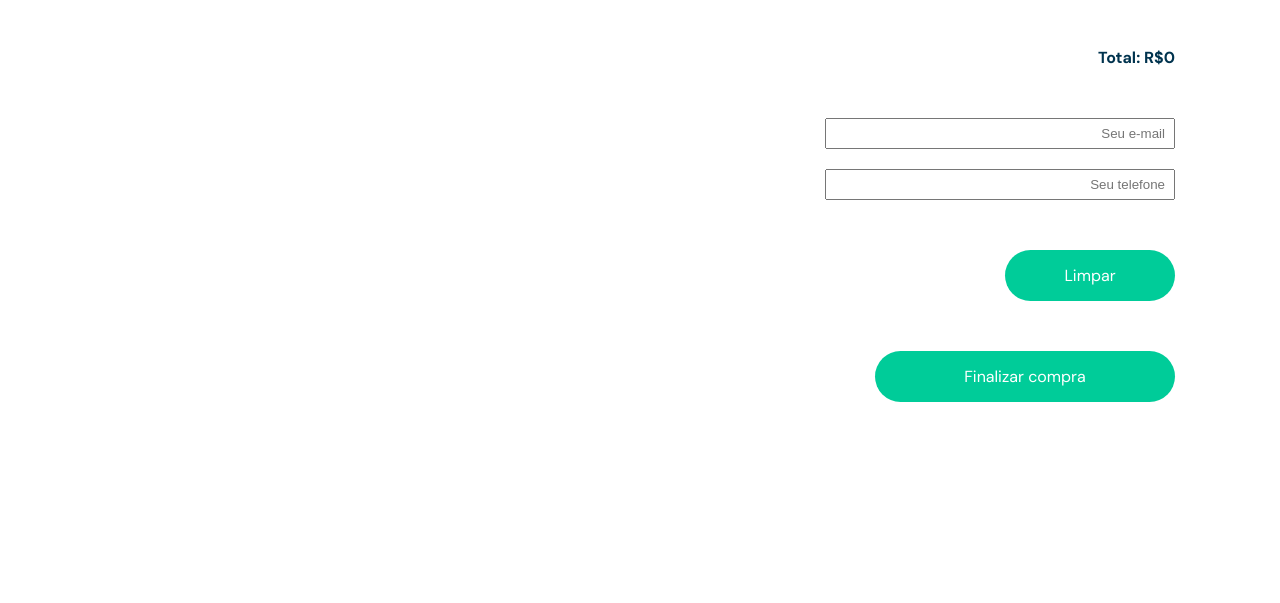
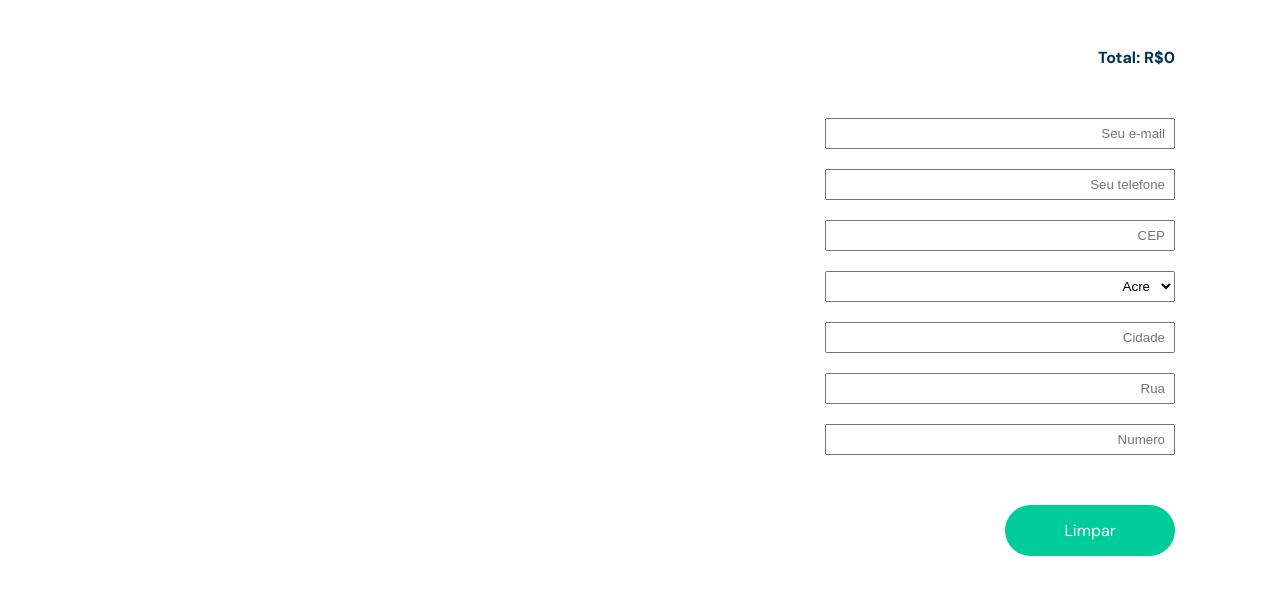
Before and after one commit to marcelorruys/ProjIntegradoLIMA1, a plain HTML site: page carrinho.html in a window 1280 px wide. Shown: the part 152-755 px from the top of the page. Drawn offline with Linux system fonts and the light colour scheme.

Commit message:
CorrecaoProj

```diff
--- a/assets/css/style.css
+++ b/assets/css/style.css
@@ -473,6 +473,14 @@ body{
 	max-width: 350px;
 	text-align: right;
 }
+.form-control select {
+	padding: 6px 8px;
+	margin-left: auto;
+	margin-right: 50px;
+	width: 100%;
+	max-width: 350px;
+	text-align: right;
+}
 /* criando menu mobile lateral */
 #mascara:target .menu-container{
 	width: 250px;
--- a/carrinho.html
+++ b/carrinho.html
@@ -33,6 +33,7 @@
 			</nav>
 		</div>
 	</header>
+	<main>
 		<div id="mascara">
 			<div class="menu-container">
 				<div class="fechar">
@@ -51,25 +52,55 @@
 			</div>
 		</div>
 
-	<main id="contato">
+		<section id="contato">
 			<div class="container">
 				<h2 class="title">Seu <span style="color: #00cc99;">carrinho</span></h2>
 				<div class="grid-cart">
-
 				</div>
-
 				<div class="valor-total" style="margin-right: 50px; text-align: right; margin-top: 50px; font-weight: bold;">
-
 				</div>
-
 				<div class="form-control">
 					<input placeholder="Seu e-mail" type="email" name="email" id="email-input">
 					<input placeholder="Seu telefone" type="text" name="telefone" id="tel-input">
+					<input placeholder="CEP" type="text" name="CEP">
+					<select id="estados" name="estados">
+						<option value="AC">Acre</option>
+						<option value="AL">Alagoas</option>
+						<option value="AP">Amapá</option>
+						<option value="AM">Amazonas</option>
+						<option value="BA">Bahia</option>
+						<option value="CE">Ceará</option>
+						<option value="DF">Distrito Federal</option>
+						<option value="ES">Espírito Santo</option>
+						<option value="GO">Goiás</option>
+						<option value="MA">Maranhão</option>
+						<option value="MT">Mato Grosso</option>
+						<option value="MS">Mato Grosso do Sul</option>
+						<option value="MG">Minas Gerais</option>
+						<option value="PA">Pará</option>
+						<option value="PB">Paraíba</option>
+						<option value="PR">Paraná</option>
+						<option value="PE">Pernambuco</option>
+						<option value="PI">Piauí</option>
+						<option value="RJ">Rio de Janeiro</option>
+						<option value="RN">Rio Grande do Norte</option>
+						<option value="RS">Rio Grande do Sul</option>
+						<option value="RO">Rondônia</option>
+						<option value="RR">Roraima</option>
+						<option value="SC">Santa Catarina</option>
+						<option value="SP">São Paulo</option>
+						<option value="SE">Sergipe</option>
+						<option value="TO">Tocantins</option>
+					  </select>
+					<input placeholder="Cidade" type="text" name="cidade">
+					<input placeholder="Rua" type="text" name="telefone">
+					<input placeholder="Numero" type="text" name="telefone">
 				</div>
 				<div class="bt-destaque limpar" onclick="deletarProduto()">Limpar</div>
 				<div onclick="finalizarPedido()" class="bt-destaque finalizar-compra" style="width: 100%; margin-right: 50px; cursor: pointer;">Finalizar compra</div>
 			</div>
 
+		</section>
 	</main>
 	<footer id="rodape">
 		<p>Todos os direitos Reservados<br>
```
Also changed, not shown: fale_conosco.html (+3 -2 lines), index.html (+5 -3 lines), pedidos.html (+3 -1 lines), produto.html (+3 -1 lines), produtos.html (+4 -2 lines), sobre_nos.html (+3 -1 lines). Lines whose indentation alone changed are shown as unchanged.
